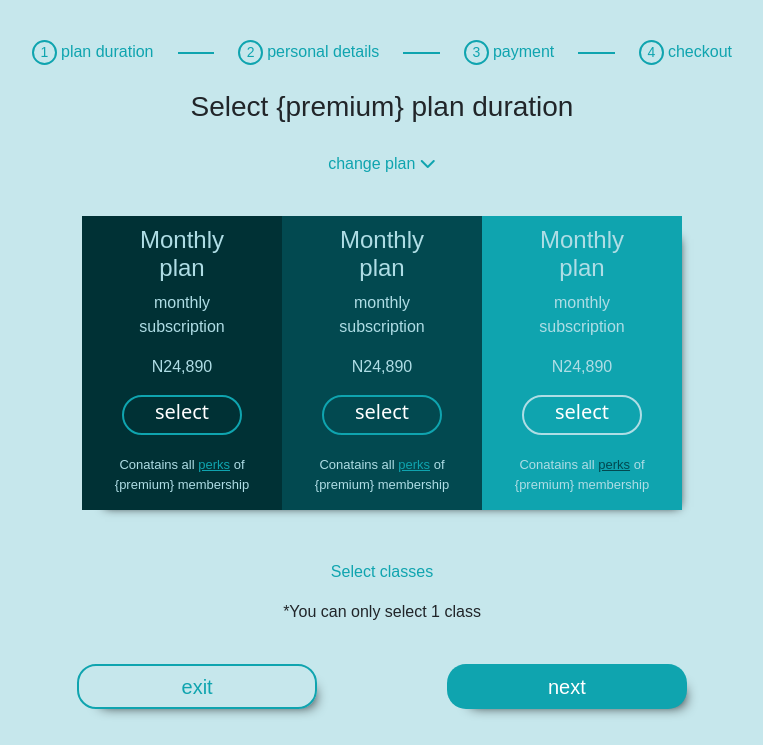
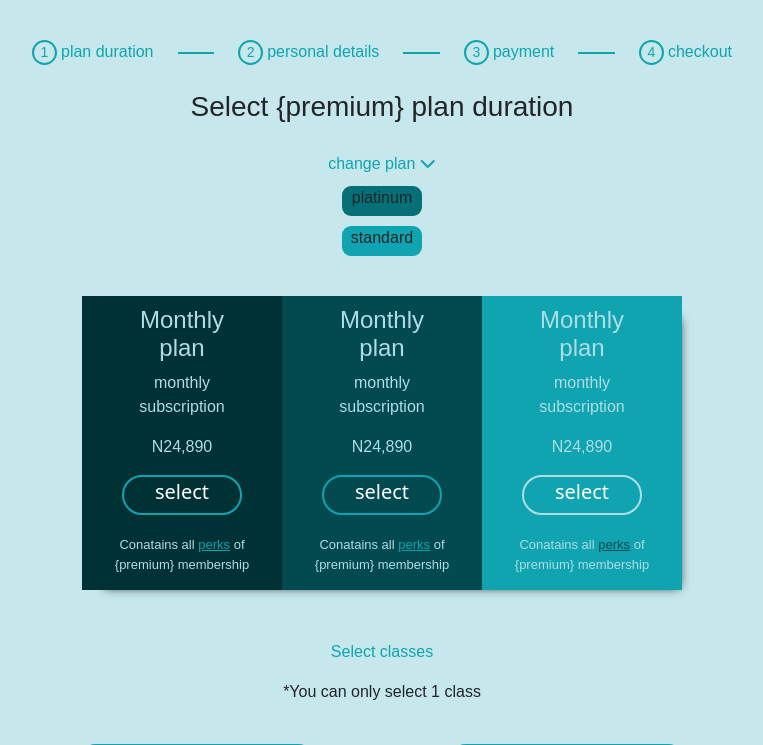
Before and after one commit to abdulhamidbabawale/revivefitness, a Django app: page /joinus/plan/ in a window 1280 px wide. Shown: the top 745 px of the page, without its empty margins (258-1021 px from the left). Run offline with Django 5.2, Linux system fonts and the light colour scheme; some libraries are stand-ins or nearby versions.

Commit message:
added change plan dropdown

```diff
--- a/mystaticfiles/join_plan.css
+++ b/mystaticfiles/join_plan.css
@@ -19,7 +19,12 @@ background-color: rgb(175, 221, 229,0.5);
 }
 
 .select_plan{
-  display: none;
+  transition: transform 0.3s ease;
+}
+.select_plan label{
+  display: flex;
+  justify-content: center;
+
 }
 .select_plan p:hover{
   color: #0FA4AF;
@@ -29,6 +34,32 @@ background-color: rgb(175, 221, 229,0.5);
   transition: transform 0.3s ease;
 }
 
+
+.plan_drop_down{
+  width: 80px;
+  height: 30px;
+  border-radius: 9px;
+  margin-bottom: 10px;
+  background-color: #077077;
+}
+.select_plan label:nth-child(2) .plan_drop_down {
+  background-color: #0FA4AF;
+}
+label input[type="radio"]{
+  display: none;
+  }
+
+ label input[type="radio"]:checked ~ .plan_drop_down{
+  background-color: #0FA4AF;
+  background: #AFDDE5;
+  /* color: #0FA4AF;; */
+ }
+ .enlarge_on_hover{
+  transition: transform 0.3s ease;
+}
+.enlarge_on_hover:hover{
+  transform: scale(1.07);
+}
 h3{
   text-align: center;
 }
@@ -60,11 +91,6 @@ h3{
   color: #0FA4AF;
 }
 
-.duration{
-  width: 200px;
-  /* height: 300px; */
-}
-
 .duration span{
   width: 120px;
   height: 40px;
@@ -77,6 +103,22 @@ font-family:system-ui, -apple-system, BlinkMacSystemFont, 'Segoe UI', Roboto, Ox
 cursor: pointer;
 transition: 0.5s;
 user-select: none;
+}
+.duration{
+  width: 200px;
+  flex: 1;
+  cursor: pointer;
+  transition: flex 0.6s ease;
+}
+.duration:hover{
+  flex: 1.5;
+}
+#all_perks {
+  transition: transform 0.5s ease; /* Quick transition for the text */
+}
+
+.duration:hover #all_perks {
+  transition: flex 0.5s ease;
 }
 .duration span p{
   margin-top: -13px;
@@ -94,6 +136,12 @@ display: none;
     background: #AFDDE5;
     color: #024950;
     }
+    .yearly label input[type="radio"]:checked ~ span{
+      background: #AFDDE5;
+      color: #024950;
+      border: solid 2px #024950;
+      }
+
 
 #all_perks{
   margin-top: 20px;
--- a/templates/joinus_plan.html
+++ b/templates/joinus_plan.html
@@ -51,8 +51,14 @@
 
   <a id="change_plan" href="#">change plan <i class="fa-solid fa-chevron-down" id="arrowIcon"></i></a>
   <div class="select_plan">
-    <p>platinium</p>
-    <p>standard</p>
+    <label for="platinum_plan">
+      <input id="platinum_plan" type="radio" name="plan">
+      <div class="plan_drop_down enlarge_on_hover">platinum</div>
+    </label>
+    <label for="standard_plan">
+      <input id="standard_plan" type="radio" name="plan">
+      <div class="plan_drop_down enlarge_on_hover">standard</div>
+    </label>
   </div>
 </div>
 
@@ -65,7 +71,7 @@
      <p>N24,890</p>
      <label for="monthly_plan">
        <input id="monthly_plan" type="radio" name="duration" value="monthly">
-       <span type="button" id="select_but">select</span>
+       <span type="button" id="select_but" class="enlarge_on_hover">select</span>
       </label>
      <p id="all_perks">Conatains all <a href="">perks</a> of {premium} membership</p>
     </div>
@@ -75,7 +81,7 @@
      <p>N24,890</p>
      <label for="quaterly_plan">
        <input id="quaterly_plan" type="radio" name="duration" value="quarterly">
-       <span type="button" id="select_but">select</span>
+       <span type="button" id="select_but" class="enlarge_on_hover">select</span>
       </label>
      <p id="all_perks">Conatains all <a href="">perks</a> of {premium} membership</p>
     </div>
@@ -87,7 +93,7 @@
      <!-- <button onclick="changecolor(this)" type="button" id="select_but">select</button> -->
      <label for="yearly_plan">
        <input id="yearly_plan" type="radio" name="duration" value="yearly">
-       <span type="button" id="select_but">select</span>
+       <span type="button" id="select_but" class="enlarge_on_hover">select</span>
       </label>
      <!-- <button onclick="changecolor(this)" value="monthly" type="button" id="select_but">select</button> -->
      <p id="all_perks">Conatains all <a href="">perks</a> of {premium} membership</p>
@@ -103,7 +109,7 @@
     {% for name in classes %}
   <label>
     <input id="class1" type="radio" name="clas" value="{{name.id}}">
-    <div  id="class_but">{{name.class_name}}</div>
+    <div  id="class_but" class="enlarge_on_hover">{{name.class_name}}</div>
    </label>
 {% endfor %}
 
```
